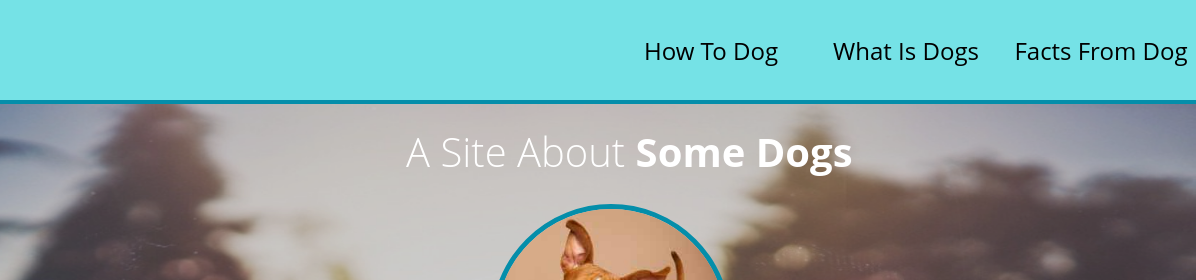
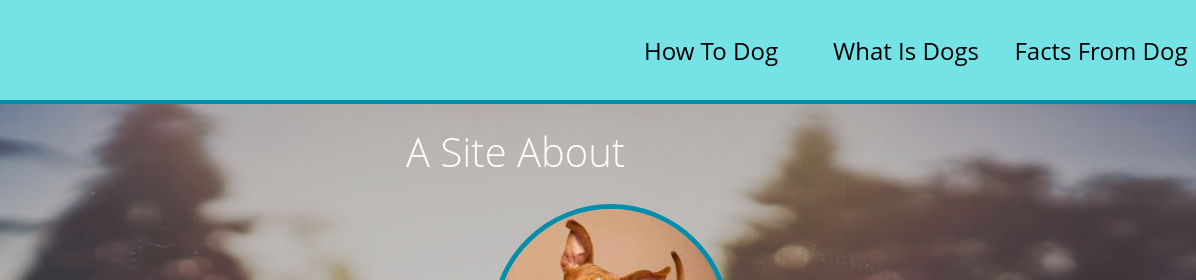
Before and after one commit to Tristan-Holtz/dog-party, a plain HTML site: page index.html in a window 1280 px wide. Both pictures are taken after a click on the button "Name this dog". Shown: the top 280 px of the page, 84-1280 px from the left. Drawn offline with Linux system fonts and the light colour scheme.

Commit message:
Fix javascript

```diff
--- a/main.js
+++ b/main.js
@@ -3,5 +3,5 @@ var button = document.querySelector("#name_button");
 
 button.addEventListener('click', function() {
   var dogName = document.querySelector("#new_name").value;
-  h1.innertext = dogName;
+  h1.innerHTML = dogName;
 });
--- a/styles.css
+++ b/styles.css
@@ -86,7 +86,7 @@ a {
 .park {
   width: 100%;
   height: 70%;
-  filter: brightness(80%);
+  filter: brightness(75%);
 }
 
 .top_button {
```
